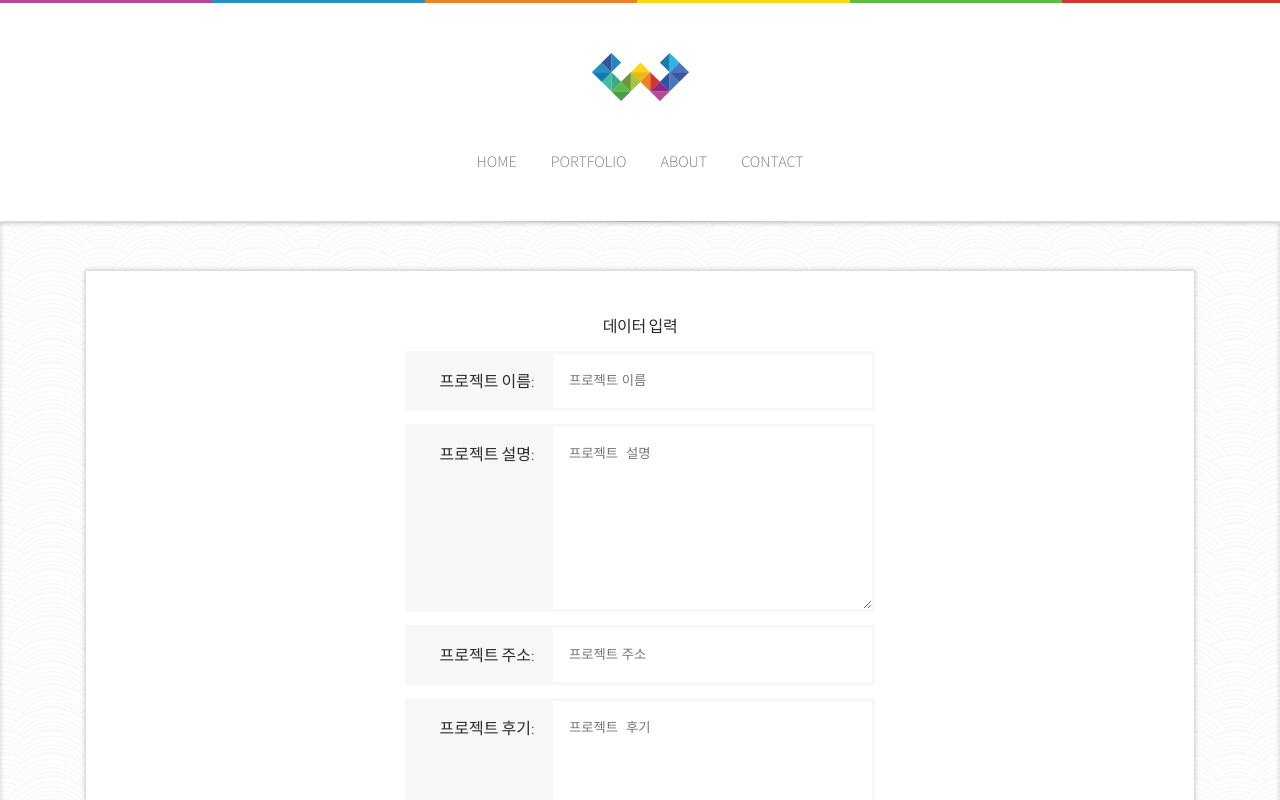
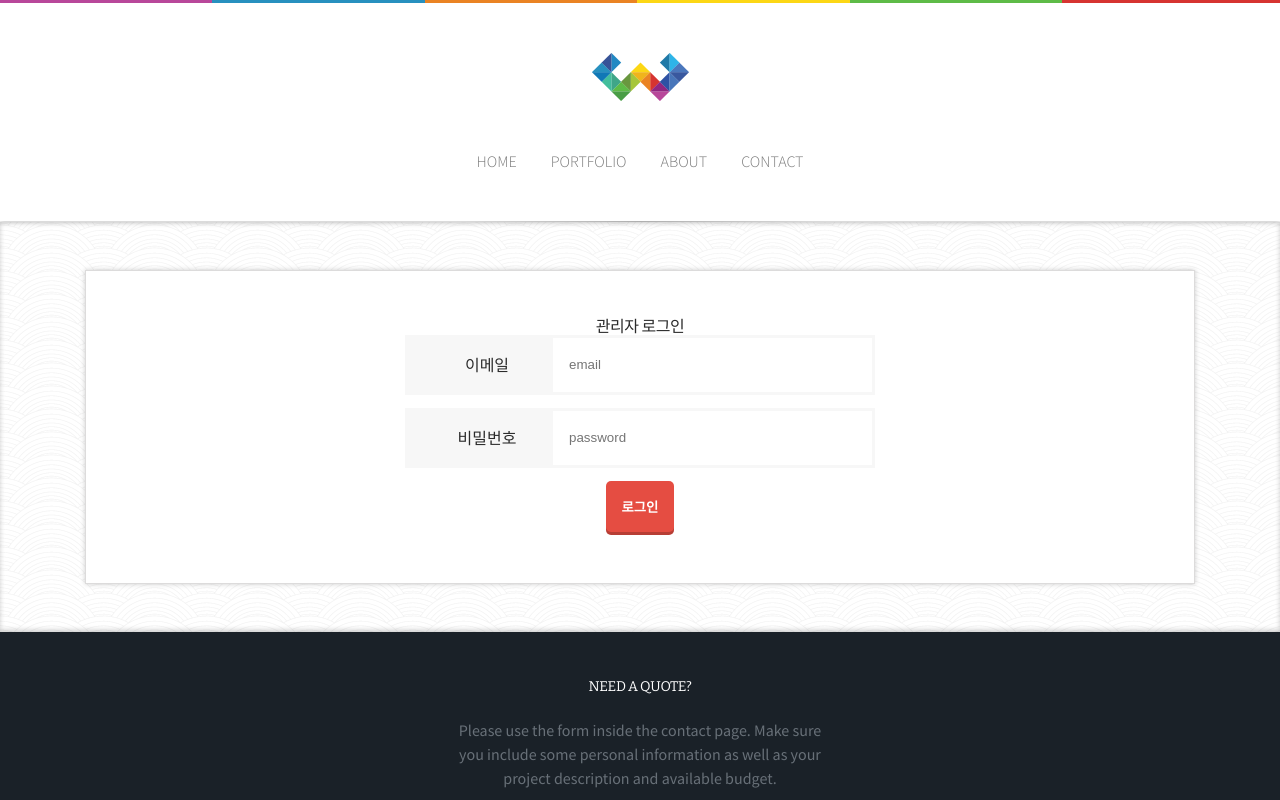
Before and after one commit to starhochan70/ESTFE13_portfolio-app, a Next.js app: page /insert in a window 1280 px wide. Shown: the top 800 px of the page. Built offline with nearby package versions, Linux system fonts and the light colour scheme; no server answers.

Commit message:
관리자 로그인 폼 추가 및 사용자 인증 처리 구현

```diff
--- a/src/app/insert/page.js
+++ b/src/app/insert/page.js
@@ -74,6 +74,29 @@ export default function Insert() {
     }
   }
 
+  if (!user) {
+    return (
+      <div className="about_content shadow">
+        <h2>관리자 로그인</h2>
+        <div className="contact_form">
+          <form action="">
+            <p className="field">
+              <label htmlFor="email">이메일</label>
+              <input type="email" id="email" name="email" placeholder="email" required />
+            </p>
+            <p className="field">
+              <label htmlFor="password">비밀번호</label>
+              <input type="password" id="password" name="password" placeholder="password" required />
+            </p>
+            <p className="submit">
+              <input type="submit" className="primary-btn" value="로그인" />
+            </p>
+          </form>
+        </div>
+      </div>
+    );
+  }
+
   return (
     <div className="about_content shadow">
       <h2 className="mb-3">데이터 입력</h2>
```
